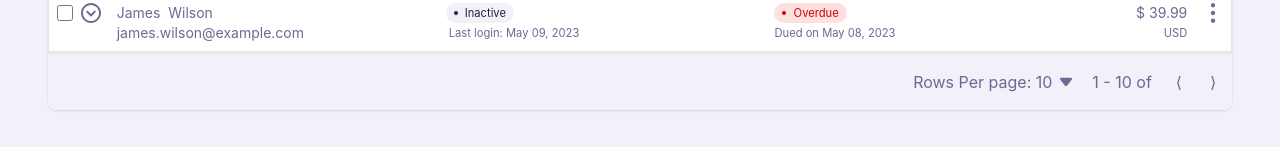
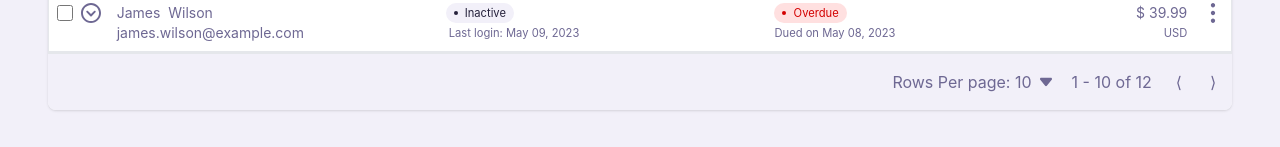
Before and after one commit to ccanokwuru/chisom-scelloo-test, a Vue app: page / in a window 1280 px wide. Shown: the part 763-910 px from the top of the page. Built offline with nearby package versions, Linux system fonts and the light colour scheme.

Commit message:
Update Pagination.vue

```diff
--- a/src/components/Pagination.vue
+++ b/src/components/Pagination.vue
@@ -48,8 +48,8 @@ const totalPages = Math.ceil(props.totalItems / props.perPage)
 
     <div>
       {{ (currentPage - 1) * perPage + 1 }} -
-      {{ currentPage < totalPages ? currentPage * perPage : totalIitems }} of
-      {{ totalIitems }}
+      {{ currentPage < totalPages ? currentPage * perPage : totalItems }} of
+      {{ totalItems }}
     </div>
 
     <div class="flex gap-5 items center justify">
```
